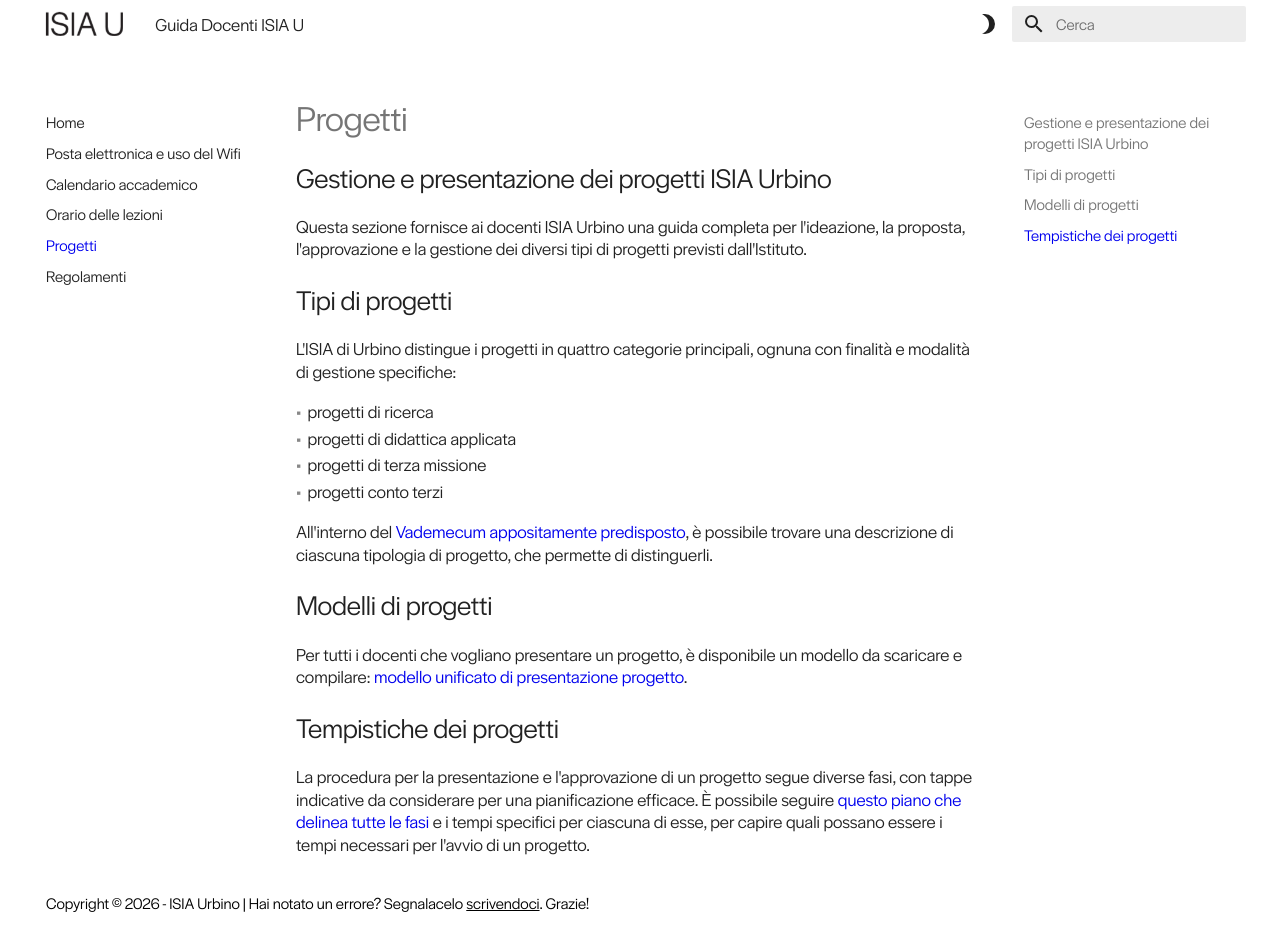
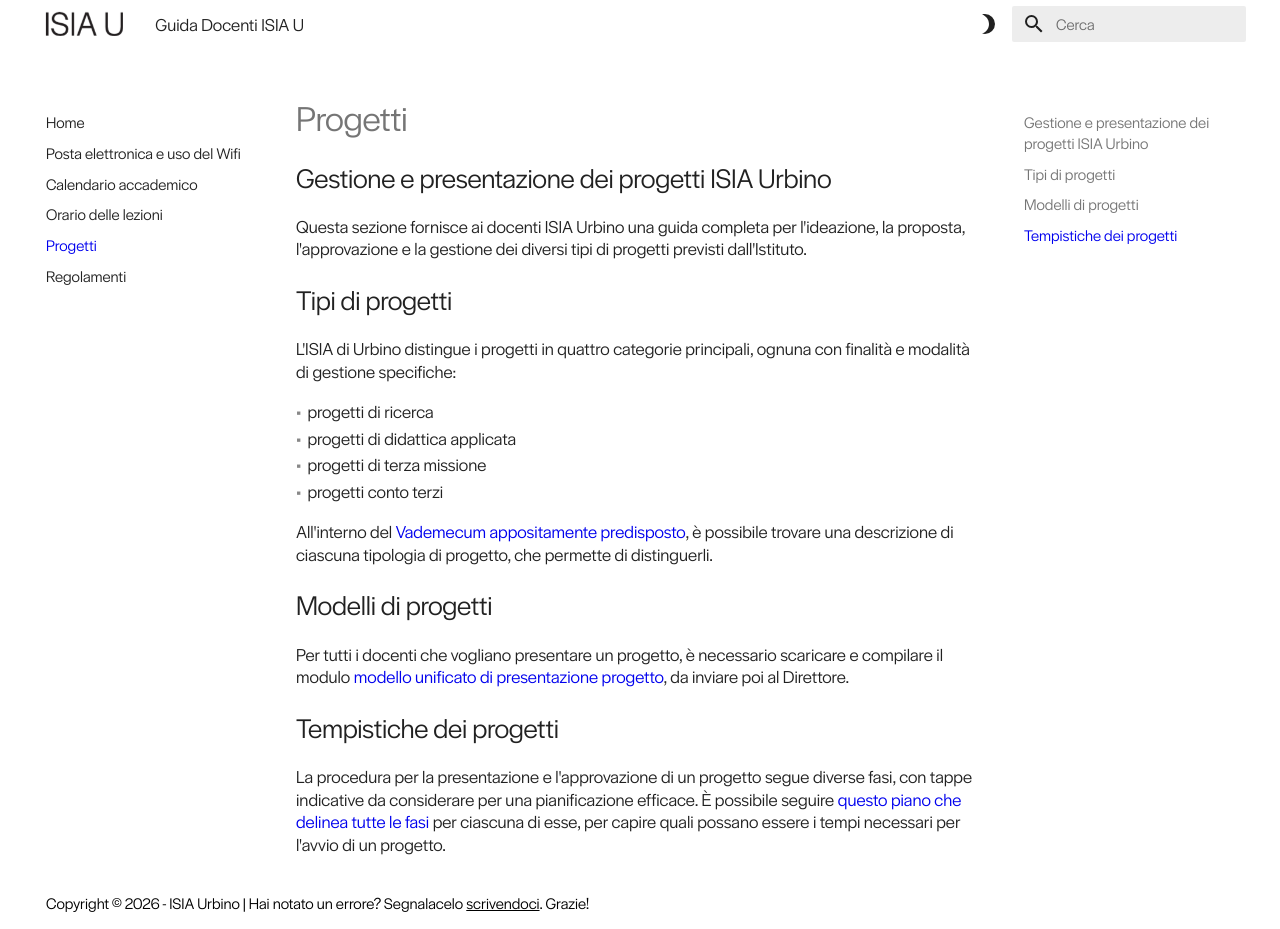
Before and after one commit to ISIA-Urbino/Guida-docenti-ISIAU, an MkDocs documentation site: the page built from docs/progetti.md, in a window 1280 px wide and 929 px high. Built offline with MkDocs 1.6.1 and Material for MkDocs 9.7.7, drawn with Linux system fonts in a browser that asks for light colours.

Commit message:
Update progetti.md

```diff
--- a/docs/progetti.md
+++ b/docs/progetti.md
@@ -15,8 +15,8 @@ All'interno del [Vademecum appositamente predisposto](https://docs.google.com/do
 
 ## Modelli di progetti
 
-Per tutti i docenti che vogliano presentare un progetto, è disponibile un modello da scaricare e compilare: [modello unificato di presentazione progetto](assets/regolamenti/ISIAU-Modello unificato di presentazione progetto.docx){:target="_blank"}.
+Per tutti i docenti che vogliano presentare un progetto, è necessario scaricare e compilare il modulo [modello unificato di presentazione progetto](assets/regolamenti/ISIAU-Modello unificato di presentazione progetto.docx){:target="_blank"}, da inviare poi al Direttore.
 
 ## Tempistiche dei progetti
 
-La procedura per la presentazione e l'approvazione di un progetto segue diverse fasi, con tappe indicative da considerare per una pianificazione efficace. È possibile seguire [questo piano che delinea tutte le fasi](https://docs.google.com/document/d/14PKQkVwAuVWo5khmo1ZgtICxe1_XPIoqNVf1LD4TRc8/edit?usp=drive_link){:target="_blank"} e i tempi specifici per ciascuna di esse, per capire quali possano essere i tempi necessari per l'avvio di un progetto.
+La procedura per la presentazione e l'approvazione di un progetto segue diverse fasi, con tappe indicative da considerare per una pianificazione efficace. È possibile seguire [questo piano che delinea tutte le fasi](https://docs.google.com/document/d/14PKQkVwAuVWo5khmo1ZgtICxe1_XPIoqNVf1LD4TRc8/edit?usp=drive_link){:target="_blank"} per ciascuna di esse, per capire quali possano essere i tempi necessari per l'avvio di un progetto.
```
